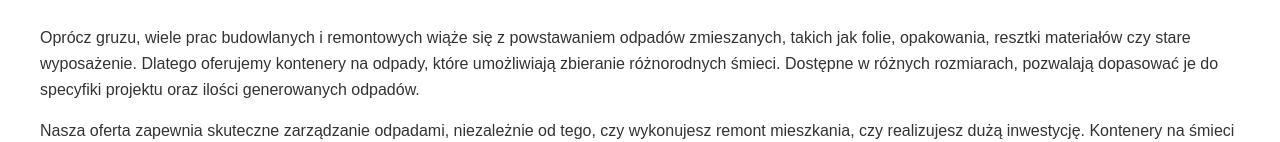
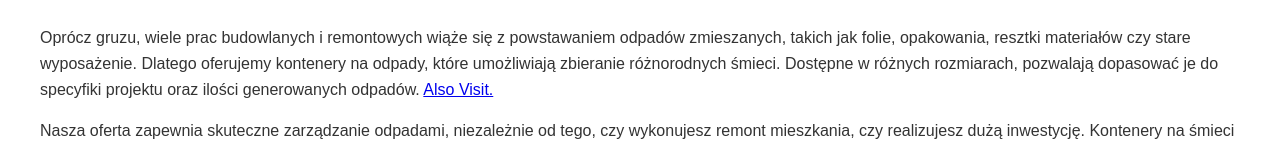
Before and after one commit to Abdul-Rehman-Ali/zomeo.pl, a plain HTML site: page index.html in a window 1280 px wide. Shown: the part 810-952 px from the top of the page. Drawn offline with Linux system fonts and the light colour scheme.

Commit message:
Update index.html

```diff
--- a/index.html
+++ b/index.html
@@ -38,7 +38,7 @@
                 <p>Podczas remontów, budowy lub rozbiórki gruz jest nieodłącznym elementem, który wymaga odpowiedniego zarządzania. W naszej ofercie znajdziesz szeroki wybór kontenerów na gruz, dostępnych w różnych rozmiarach, co umożliwia efektywne gromadzenie i transport odpadów. Dzięki temu utrzymasz porządek na placu budowy, oszczędzając czas i wysiłek, który musiałbyś poświęcić na transportowanie gruzu samodzielnie.</p>
                 <p>Nasze kontenery są idealne do przechowywania różnorodnych odpadów, takich jak cegły, beton, ceramika czy inne materiały budowlane. Zapewniamy, że gruz zostanie odbierany i przetwarzany zgodnie z obowiązującymi normami prawnymi oraz ekologicznymi. Korzystając z naszych usług, możesz skupić się na realizacji projektu, bez obaw o organizację wywozu odpadów.</p>
                 <h3>Kontenery na odpady – wszechstronne rozwiązanie dla każdego</h3>
-                <p>Oprócz gruzu, wiele prac budowlanych i remontowych wiąże się z powstawaniem odpadów zmieszanych, takich jak folie, opakowania, resztki materiałów czy stare wyposażenie. Dlatego oferujemy kontenery na odpady, które umożliwiają zbieranie różnorodnych śmieci. Dostępne w różnych rozmiarach, pozwalają dopasować je do specyfiki projektu oraz ilości generowanych odpadów.</p>
+                <p>Oprócz gruzu, wiele prac budowlanych i remontowych wiąże się z powstawaniem odpadów zmieszanych, takich jak folie, opakowania, resztki materiałów czy stare wyposażenie. Dlatego oferujemy kontenery na odpady, które umożliwiają zbieranie różnorodnych śmieci. Dostępne w różnych rozmiarach, pozwalają dopasować je do specyfiki projektu oraz ilości generowanych odpadów. <a href="https://wywozgruzukatowice-da9bd7.gitlab.io/">Also Visit.</a> </p>
                 <p>Nasza oferta zapewnia skuteczne zarządzanie odpadami, niezależnie od tego, czy wykonujesz remont mieszkania, czy realizujesz dużą inwestycję. Kontenery na śmieci to wygodne, funkcjonalne i ekologiczne rozwiązanie.</p>
                 <h3>Wywóz gruzu – efektywny sposób na pozbycie się odpadów budowlanych</h3>
                 <p>Nasza firma specjalizuje się w profesjonalnym wywozie gruzu, umożliwiając klientom skuteczne pozbycie się niepotrzebnych materiałów budowlanych. Oferujemy odbiór różnych rodzajów gruzu, w tym cegieł, betonu, ceramiki i innych odpadów budowlanych. Zebrany gruz trafia do specjalistycznych punktów recyklingu, co wspiera ochronę środowiska i redukcję odpadów.</p>
```
